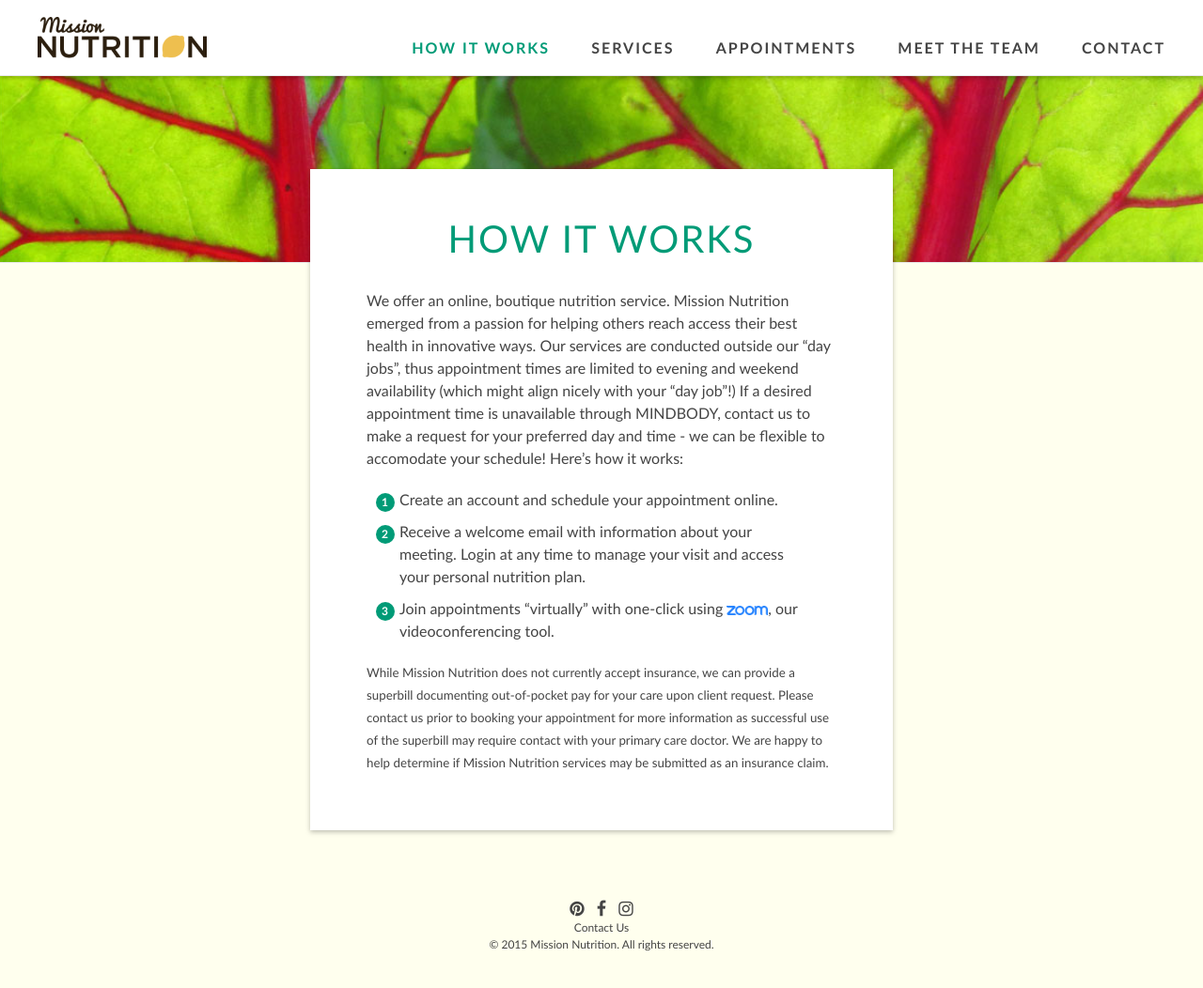
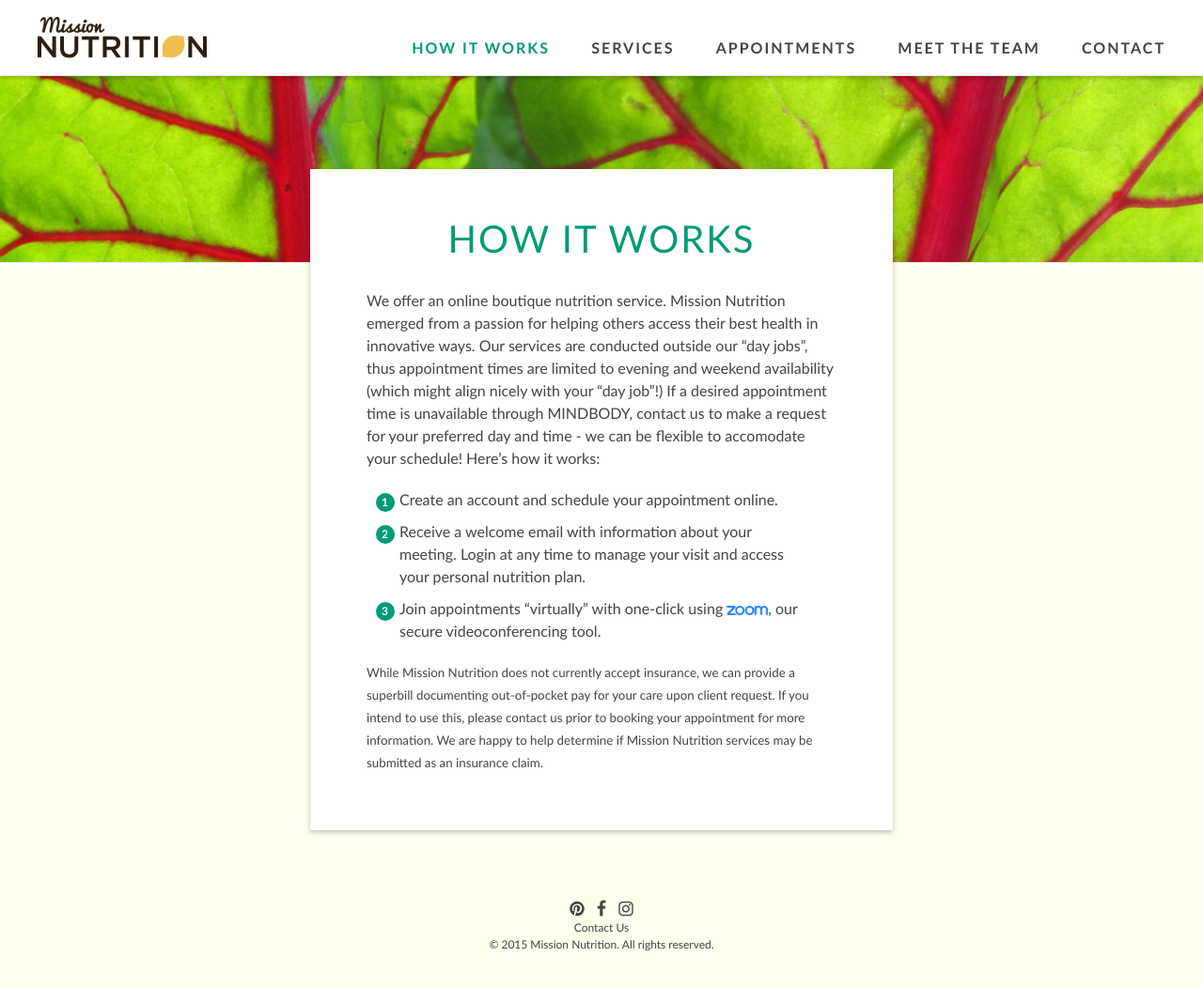
Before and after one commit to davelandry/missionnutrition, a Jekyll site: the page built from _pages/howitworks.md, in a window 1280 px wide and 1055 px high. Shown: the top 1052 px of the window at 94% size. Built offline with Jekyll 4.4.1, drawn with Linux system fonts in a browser that asks for light colours; nearby versions of some CDN libraries.

Commit message:
Update howitworks.md

```diff
--- a/_pages/howitworks.md
+++ b/_pages/howitworks.md
@@ -3,10 +3,10 @@
 header: How it Works
 image: chard
 ---
-We offer an online, boutique nutrition service. Mission Nutrition emerged from a passion for helping others reach access their best health in innovative ways. Our services are conducted outside our "day jobs", thus appointment times are limited to evening and weekend availability (which might align nicely with your "day job"!) If a desired appointment time is unavailable through MINDBODY, contact us to make a request for your preferred day and time - we can be flexible to accomodate your schedule! Here's how it works:
+We offer an online boutique nutrition service. Mission Nutrition emerged from a passion for helping others access their best health in innovative ways. Our services are conducted outside our "day jobs", thus appointment times are limited to evening and weekend availability (which might align nicely with your "day job"!) If a desired appointment time is unavailable through MINDBODY, contact us to make a request for your preferred day and time - we can be flexible to accomodate your schedule! Here's how it works:
 
 1. Create an account and schedule your appointment online.
 2. Receive a welcome email with information about your meeting. Login at any time to manage your visit and access your personal nutrition plan.
-3. Join appointments "virtually" with one-click using [<img src="/images/zoom.png" height="10px">](https://www.zoom.us/join), our videoconferencing tool.
+3. Join appointments "virtually" with one-click using [<img src="/images/zoom.png" height="10px">](https://www.zoom.us/join), our secure videoconferencing tool.
 
-<small>While Mission Nutrition does not currently accept insurance, we can provide a superbill documenting out-of-pocket pay for your care upon client request. Please contact us prior to booking your appointment for more information as successful use of the superbill may require contact with your primary care doctor. We are happy to help determine if Mission Nutrition services may be submitted as an insurance claim.</small>
+<small>While Mission Nutrition does not currently accept insurance, we can provide a superbill documenting out-of-pocket pay for your care upon client request. If you intend to use this, please contact us prior to booking your appointment for more information. We are happy to help determine if Mission Nutrition services may be submitted as an insurance claim.</small>
```
